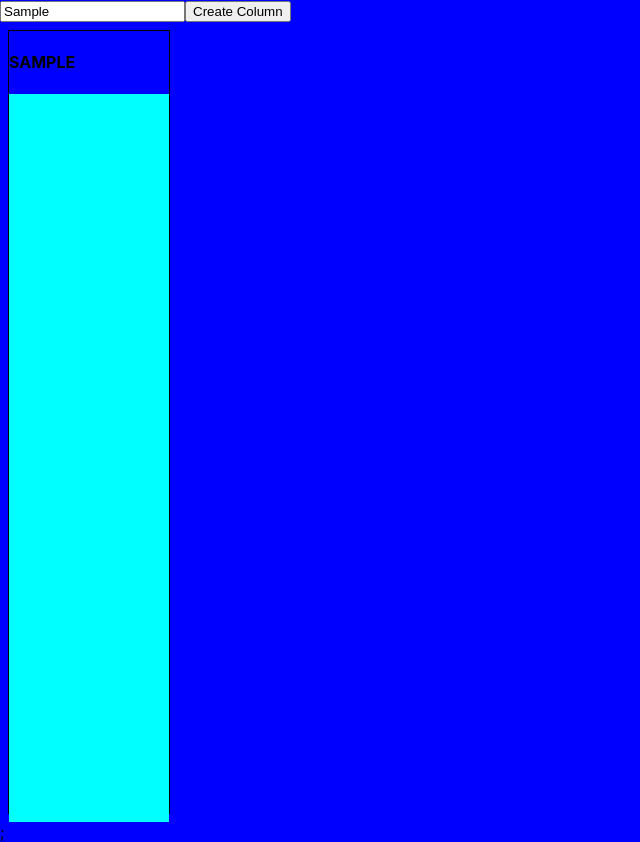
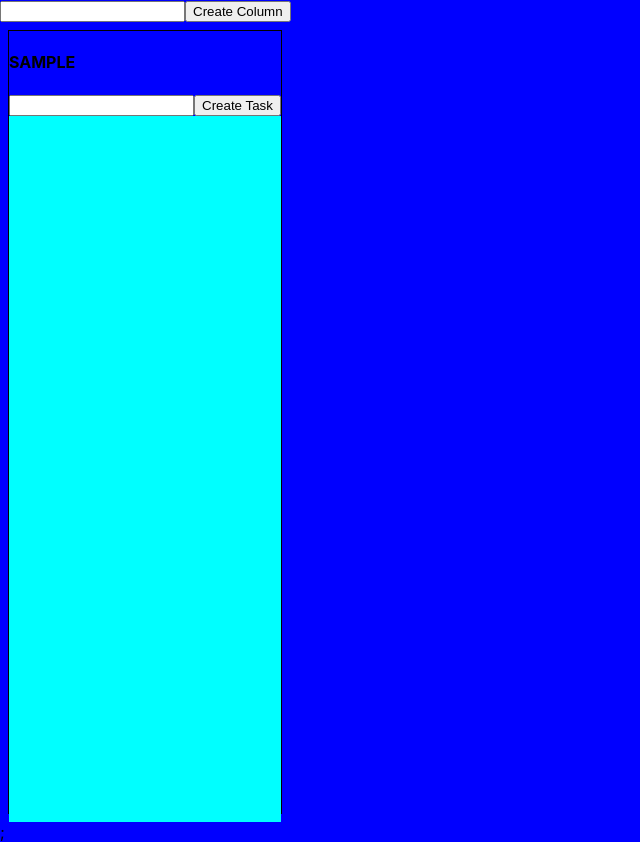
Before and after one commit to WilsonGodoi/kanban-react, a React (Create React App) app: page / in a window 1280 px wide. Both pictures are taken after typing "Sample" into the empty fields and a click on the button "Create Column". Shown: the whole page, without its empty margins (0-640 px from the left). Built offline with nearby package versions, Linux system fonts and the light colour scheme.

Commit message:
feat(task): create task

```diff
--- a/package.json
+++ b/package.json
@@ -8,7 +8,8 @@
     "@testing-library/user-event": "^7.2.1",
     "react": "^16.13.1",
     "react-dom": "^16.13.1",
-    "react-scripts": "3.4.3"
+    "react-scripts": "3.4.3",
+    "uuid": "^8.3.0"
   },
   "scripts": {
     "start": "react-scripts start",
--- a/src/components/Column.jsx
+++ /dev/null
@@ -1,25 +0,0 @@
-import React from "react";
-import "./Column.css";
-import Task from "./Task/Task";
-
-const Column = ({ column, onDrop }) => (
-  <div className="container">
-    <h4>{column.type}</h4>
-    <div
-      className="column-body"
-      id={column.type}
-      onDragOver={onDragOver}
-      onDrop={(e) => onDrop(e)}
-    >
-      {column.tasks.map((task) => (
-        <Task task={task} key={task.id} />
-      ))}
-    </div>
-  </div>
-);
-
-function onDragOver(e) {
-  e.preventDefault();
-}
-
-export default Column;
--- /dev/null
+++ b/src/components/Column/Column.jsx
@@ -0,0 +1,41 @@
+import React, { useState } from "react";
+import Task from "../Task/Task";
+import "./Column.css";
+
+const Column = ({ column, onDrop, createTask }) => {
+  const [taskTitle, setTaskTitle] = useState("");
+  return (
+    <div className="container">
+      <h4>{column.type}</h4>
+      <input
+        type="text"
+        value={taskTitle}
+        onChange={(e) => setTaskTitle(e.target.value.toUpperCase())}
+      />
+      <button
+        onClick={() => {
+          createTask(column.type, taskTitle);
+          setTaskTitle("");
+        }}
+      >
+        Create Task
+      </button>
+      <div
+        className="column-body"
+        id={column.type}
+        onDragOver={onDragOver}
+        onDrop={(e) => onDrop(e)}
+      >
+        {column.tasks.map((task) => (
+          <Task task={task} key={task.id} />
+        ))}
+      </div>
+    </div>
+  );
+};
+
+function onDragOver(e) {
+  e.preventDefault();
+}
+
+export default Column;
--- a/src/components/Header/Header.jsx
+++ b/src/components/Header/Header.jsx
@@ -4,7 +4,11 @@ function Header({ columns, setColumns }) {
   const [newColumnName, setNewColumnName] = useState("");
   return (
     <div>
-      <input type="text" onChange={(e) => setNewColumnName(e.target.value.toUpperCase())} />
+      <input
+        type="text"
+        value={newColumnName}
+        onChange={(e) => setNewColumnName(e.target.value.toUpperCase())}
+      />
       <button onClick={() => createColumn(newColumnName)}>Create Column</button>
     </div>
   );
@@ -18,6 +22,7 @@ function Header({ columns, setColumns }) {
     }
     const column = { type: columnName, tasks: [] };
     setColumns([...columns, column]);
+    setNewColumnName("");
   }
 }
 export default Header;
--- a/src/components/Kanban.jsx
+++ b/src/components/Kanban.jsx
@@ -1,14 +1,28 @@
 import React from "react";
-import Column from "./Column";
+import { v4 as uuidv4 } from "uuid";
+import Column from "./Column/Column";
 
 function Kanban({ columns, setColumns }) {
   return (
     <div className="container-kanban">
       {columns.map((column) => (
-        <Column column={column} onDrop={onDrop} key={column.type} />
+        <Column
+          column={column}
+          onDrop={onDrop}
+          key={column.type}
+          createTask={createTask}
+        />
       ))}
     </div>
   );
+
+  function createTask(columnType, taskTitle) {
+    if (taskTitle.trim() === "") return;
+    const cols = Object.assign([], columns);
+    const col = cols.find((col) => col.type === columnType);
+    col.tasks.unshift({ id: uuidv4(), title: taskTitle });
+    setColumns(cols);
+  }
 
   function onDrop(ev) {
     ev.preventDefault();
```
Also changed, not shown: src/components/Column/Column.css (renamed from src/components/Column.css), 1 other file (tests, documents, lock files or other folders).
